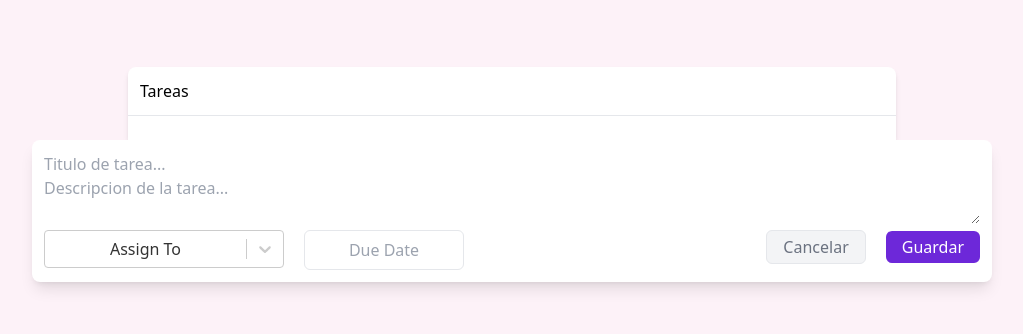
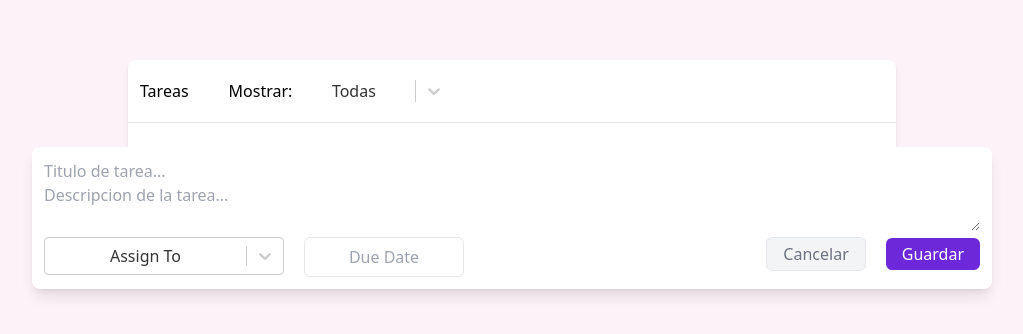
Before and after one commit to RsanabriaZ/todo-list, a React (Vite) app: page / in a window 1280 px wide. Shown: the part 226-560 px from the top of the page, without its empty margins (128-1151 px from the left). Built offline with nearby package versions, Linux system fonts and the light colour scheme.

Commit message:
Agregado el filtro de tareas
Se utilizo react-select

```diff
--- a/src/App.tsx
+++ b/src/App.tsx
@@ -1,28 +1,38 @@
 import { useState } from 'react';
-import { Form, Task, TaskData } from './components';
+import { Form, Task, TaskData, Filter, Selection } from './components';
 
 function App() {
-  const [tasks, setTasks] = useState<Array<TaskData>>([]);
+  const [tasks, setTasks] = useState<Array<TaskData>>([])
+  const [filterSelection, setFilterSelection] = useState<Selection>({ label: 'Todas', value: 'all'});
 
   const onCreateTask = (task: TaskData) => {
     setTasks([...tasks, { ...task, id: tasks.length + 1 }]);
-  };
+  }
+
+  const onChange = (filterSelection: Selection) => {
+    setFilterSelection({...filterSelection})
+  }
+
+  const filterTasks = (task:any) => filterSelection.value ===  'completed' ? task.completed : filterSelection.value === 'ongoing' ? !task.completed : true;
+  console.log(filterSelection)
 
   return (
     <div className="flex flex-col justify-center items-center bg-pink-50 h-screen">
       <div className="bg-white shadow-md w-3/5 rounded-tr-lg rounded-tl-lg">
-        <p className="border-b border-b-gray-200 p-3">Tareas</p>
+        <Filter onChangeSelection={onChange} filterSelection={filterSelection}/>
         <div className="p-3">
-          {tasks.map((task, index) => (
+          {
+            tasks.filter(filterTasks).map((task, index) => (
               <Task
                 key={`task-${task.id}`}
                 task={task}
                 toggleComplete={() => {
-                tasks[index].completed = !tasks[index].completed;
+                  tasks[task.id - 1].completed = !tasks[task.id - 1].completed;
                   setTasks([...tasks]);
                 }}
               />
-          ))}
+            ))
+          }
         </div>
       </div>
       <Form onSubmit={onCreateTask} />
--- /dev/null
+++ b/src/components/filter/filter.tsx
@@ -0,0 +1,48 @@
+import { useState } from 'react';
+import Select from 'react-select'
+
+const optionsSupplier: Selection[] = [
+    { label: 'Todas', value: 'all'},
+    { label: 'Completadas', value: 'completed'},
+    { label: 'Pendientes', value: 'ongoing'}
+]
+
+const style = {
+    control: (base : any) => ({
+      ...base,
+      border: 0,
+      color: 'violet',
+      boxShadow: 'none'
+    })
+}
+
+export interface Selection{
+    label: string,
+    value: string
+}
+
+interface FilterProps {
+    onChangeSelection: (filterSelection: Selection) => void;
+    filterSelection: Selection;
+}
+
+export const Filter = (props: FilterProps) =>{
+    const {onChangeSelection} = props;
+    const {filterSelection} = props;
+
+    return(
+        <div className="flex h-15 space-x-10 border-b border-b-gray-200 p-3">
+            <p className="my-auto">Tareas</p>
+            <div className='flex'>
+                <label className='my-auto'>Mostrar:</label>
+                <Select
+                    styles={style}
+                    defaultValue={filterSelection}
+                    className="w-40 text-center rounded-md"
+                    options={ optionsSupplier }
+                    onChange={ (event: any) =>  onChangeSelection(event) }
+                />
+            </div>
+        </div>
+    );
+}
--- /dev/null
+++ b/src/components/filter/index.tsx
@@ -0,0 +1 @@
+export * from './filter';
--- a/src/components/form/form.tsx
+++ b/src/components/form/form.tsx
@@ -5,17 +5,18 @@ import "react-datepicker/dist/react-datepicker.css";
 import Select from 'react-select'
 
 const defaultData: TaskData = {
+  id: -1,
   title: '',
   description: '',
   assignedTo: '',
   completed: false,
-};
+}
 
 interface FormProps {
   onSubmit: (task: TaskData) => void;
 }
 
-const persons = [
+const personsSupplier = [
   {
     firstName: 'Ana',
     lastName: 'Perez'
@@ -56,7 +57,7 @@ export const Form = (props: FormProps) => {
           <Select
             defaultValue={{label: 'Assign To' , value: 'empty'}}
             className="w-60 text-center rounded-md"
-            options={ persons.map(sup => ({ label: (sup.firstName + " " + sup.lastName), value: (sup.firstName + " " + sup.lastName)})) }
+            options={ personsSupplier.map(sup => ({ label: (sup.firstName + " " + sup.lastName), value: (sup.firstName + " " + sup.lastName)})) }
             onChange={ (e)=> setTask({...task, assignedTo: e?.value })}
           />
           <DatePicker
--- a/src/components/index.tsx
+++ b/src/components/index.tsx
@@ -1,2 +1,3 @@
 export * from './task';
 export * from './form';
+export * from './filter';
--- a/src/components/task/task.tsx
+++ b/src/components/task/task.tsx
@@ -2,7 +2,7 @@ import { FontAwesomeIcon } from '@fortawesome/react-fontawesome'
 import { faUser, faCalendarDays } from '@fortawesome/free-regular-svg-icons'
 
 export interface TaskData {
-  id?: number;
+  id: number;
   title: string;
   description: string;
   completed: boolean;
--- a/src/main.tsx
+++ b/src/main.tsx
@@ -4,7 +4,7 @@ import App from './App';
 import './index.css';
 
 ReactDOM.createRoot(document.getElementById('root') as HTMLElement).render(
-  <React.StrictMode>
+  //<React.StrictMode>
     <App />
-  </React.StrictMode>
+  //</React.StrictMode>
 );
```
Lines whose indentation alone changed are shown as unchanged.
